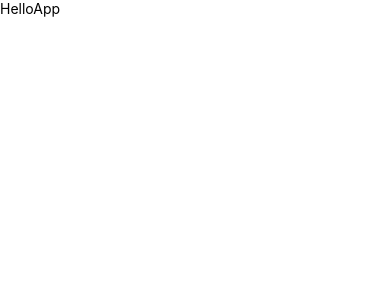
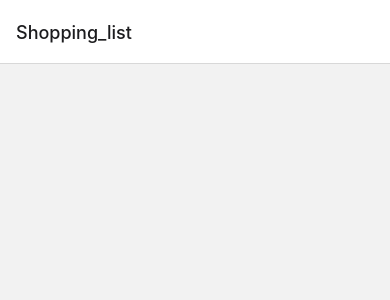
Before and after one commit to AliakseiPaseishvili/simple-shopping-cart, a React Native app: screen / in a window 390 px wide. Shown: the top 300 px of the page. Built offline with nearby package versions, Linux system fonts and the light colour scheme.

Commit message:
added shopping list screen, updated navigator, added component skeleton for shopping item.

```diff
--- a/package.json
+++ b/package.json
@@ -11,6 +11,7 @@
   },
   "dependencies": {
     "@react-navigation/native": "^6.1.7",
+    "@react-navigation/native-stack": "^6.9.13",
     "@reduxjs/toolkit": "^1.9.5",
     "react": "18.2.0",
     "react-native": "0.72.0",
--- a/src/App.tsx
+++ b/src/App.tsx
@@ -1,15 +1,12 @@
 import React from "react";
-import { Text } from "react-native";
-import { NavigationContainer } from "@react-navigation/native";
 import { Provider } from "react-redux";
 import { store } from "./store";
+import { Navigation } from "./navigation/Navigation";
 
 function App(): JSX.Element {
   return (
     <Provider store={store}>
-      <NavigationContainer>
-        <Text>HelloApp</Text>
-      </NavigationContainer>
+      <Navigation />
     </Provider>
   );
 }
--- /dev/null
+++ b/src/components/ShoppingItem/index.ts
@@ -0,0 +1 @@
+export { ShoppingItemView as ShoppingItem } from "./ShoppingItem";
--- /dev/null
+++ b/src/constants/index.ts
@@ -0,0 +1 @@
+export { SCREENS } from "./navigation";
--- /dev/null
+++ b/src/constants/navigation.ts
@@ -0,0 +1,6 @@
+export const SCREENS = {
+  SHOPPING_LIST_STACK: {
+    INDEX: 'SHOPPING_LIST_INDEX',
+    SHOPPING_LIST: "Shopping_list",
+  },
+};
--- /dev/null
+++ b/src/features/shopping-list/navigation/ShoppingList.navigator.tsx
@@ -0,0 +1,15 @@
+import React from "react";
+import { createNativeStackNavigator } from "@react-navigation/native-stack";
+import { ShoppingListScreen } from "./screens/ShoppingList.screen";
+import { SCREENS } from "../../../constants";
+
+const Stack = createNativeStackNavigator();
+
+export const ShoppingListNavigator = () => (
+  <Stack.Navigator>
+    <Stack.Screen
+      name={SCREENS.SHOPPING_LIST_STACK.SHOPPING_LIST}
+      component={ShoppingListScreen}
+    />
+  </Stack.Navigator>
+);
--- /dev/null
+++ b/src/features/shopping-list/navigation/screens/ShoppingList.screen.tsx
@@ -0,0 +1,7 @@
+import React from 'react';
+import { FlatList } from 'react-native';
+
+export const ShoppingListScreen = () => {
+
+  return <FlatList />;
+};
--- /dev/null
+++ b/src/navigation/Navigation.tsx
@@ -0,0 +1,9 @@
+import { NavigationContainer } from "@react-navigation/native";
+import React from "react";
+import { ShoppingListNavigator } from "../features/shopping-list/navigation/ShoppingList.navigator";
+
+export const Navigation = () => (
+  <NavigationContainer>
+    <ShoppingListNavigator />
+  </NavigationContainer>
+);
--- a/src/types/index.ts
+++ b/src/types/index.ts
@@ -2,7 +2,8 @@ export interface ShoppingItem {
   id: number;
   title: string;
   price: number;
-  image?: string;
+  imageUrl?: string;
+  description: string;
 };
 
 export type ShoppingItemMap = Partial<{
```
Also changed, not shown: src/components/ShoppingItem/ShoppingItem.tsx (added, +20 -0 lines), 3 other files (tests, documents, lock files or other folders).
